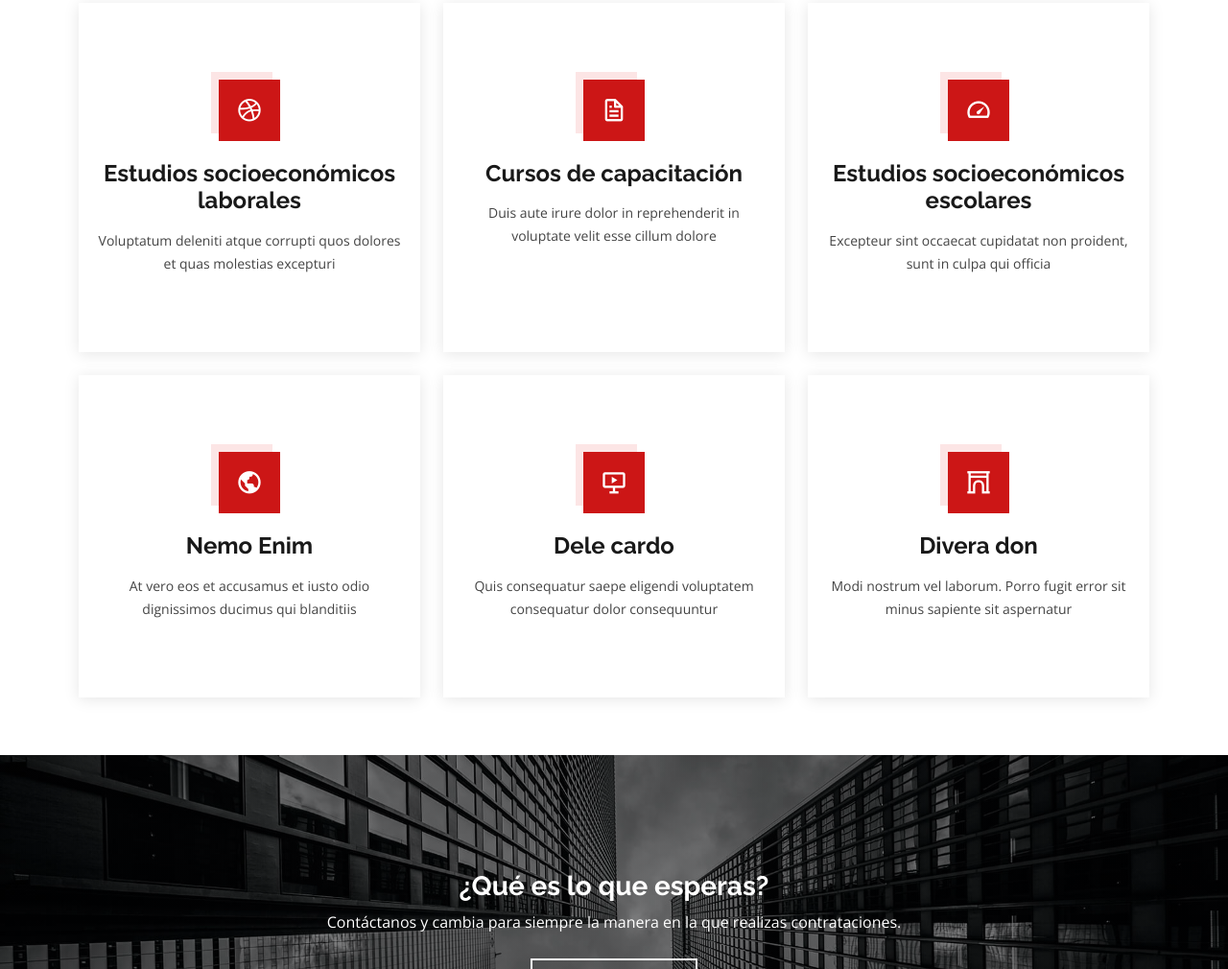
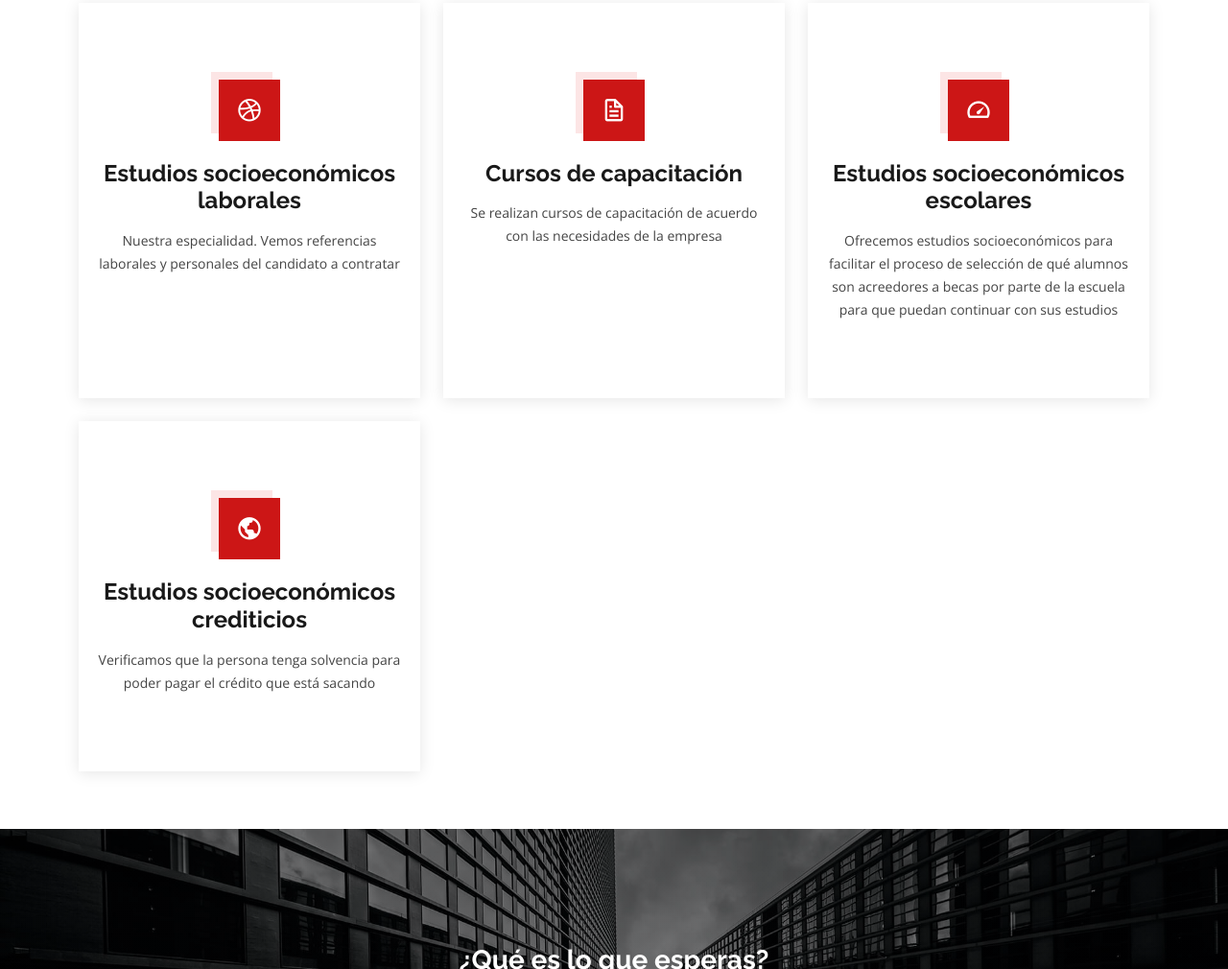
Before and after one commit to itahigarciaglez/itahigarciaglez.github.io, a plain HTML site: page index.html in a window 1280 px wide. Shown: the part 2067-3077 px from the top of the page at 96% size. Drawn offline with nearby package versions, Linux system fonts and the light colour scheme.

Commit message:
seccion servicios

```diff
--- a/index.html
+++ b/index.html
@@ -213,7 +213,7 @@
             <div class="icon-box">
               <div class="icon"><i class="bx bxl-dribbble"></i></div>
               <h4><a href="">Estudios socioeconómicos laborales</a></h4>
-              <p>Voluptatum deleniti atque corrupti quos dolores et quas molestias excepturi</p>
+              <p>Nuestra especialidad. Vemos referencias laborales y personales del candidato a contratar</p>
             </div>
           </div>
 
@@ -221,7 +221,7 @@
             <div class="icon-box">
               <div class="icon"><i class="bx bx-file"></i></div>
               <h4><a href="">Cursos de capacitación</a></h4>
-              <p>Duis aute irure dolor in reprehenderit in voluptate velit esse cillum dolore</p>
+              <p>Se realizan cursos de capacitación de acuerdo con las necesidades de la empresa</p>
             </div>
           </div>
 
@@ -229,18 +229,18 @@
             <div class="icon-box">
               <div class="icon"><i class="bx bx-tachometer"></i></div>
               <h4><a href="">Estudios socioeconómicos escolares</a></h4>
-              <p>Excepteur sint occaecat cupidatat non proident, sunt in culpa qui officia</p>
+              <p>Ofrecemos estudios socioeconómicos para facilitar el proceso de selección de qué alumnos son acreedores a becas por parte de la escuela para que puedan continuar con sus estudios</p>
             </div>
           </div>
 
           <div class="col-lg-4 col-md-6 d-flex align-items-stretch mt-4" data-aos="fade-up" data-aos-delay="450">
             <div class="icon-box">
               <div class="icon"><i class="bx bx-world"></i></div>
-              <h4><a href="">Nemo Enim</a></h4>
-              <p>At vero eos et accusamus et iusto odio dignissimos ducimus qui blanditiis</p>
+              <h4><a href="">Estudios socioeconómicos crediticios</a></h4>
+              <p>Verificamos que la persona tenga solvencia para poder pagar el crédito que está sacando</p>
             </div>
           </div>
-
+          <!--
           <div class="col-lg-4 col-md-6 d-flex align-items-stretch mt-4" data-aos="fade-up" data-aos-delay="600">
             <div class="icon-box">
               <div class="icon"><i class="bx bx-slideshow"></i></div>
@@ -255,7 +255,7 @@
               <h4><a href="">Divera don</a></h4>
               <p>Modi nostrum vel laborum. Porro fugit error sit minus sapiente sit aspernatur</p>
             </div>
-          </div>
+          </div>-->
 
         </div>
 
```
